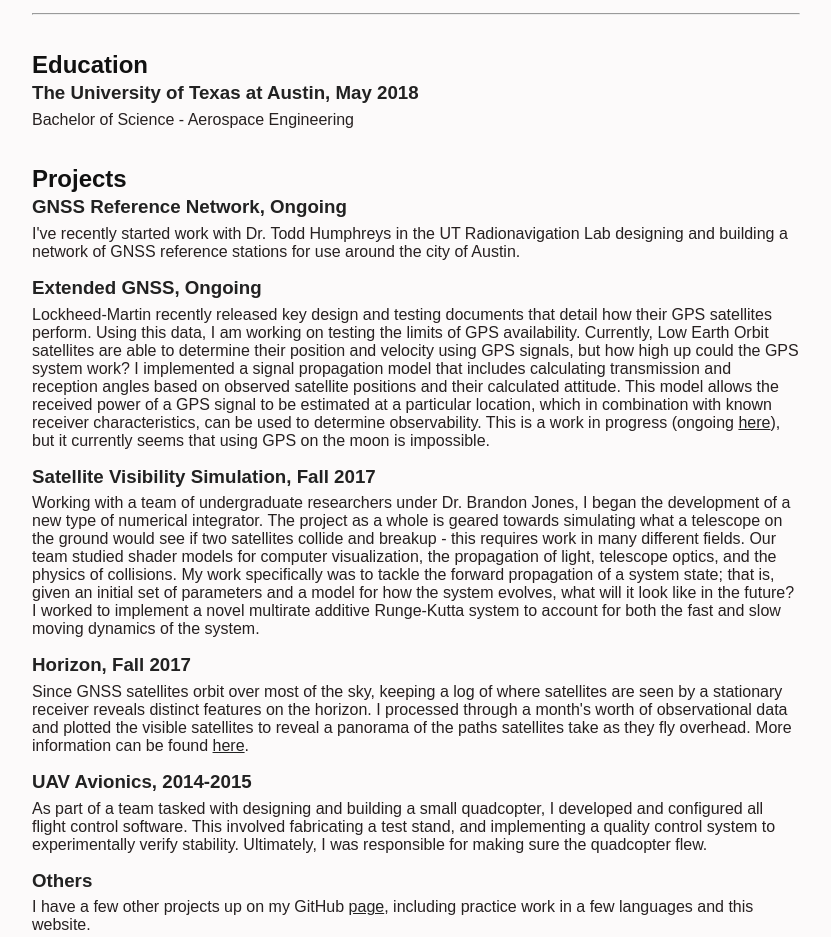
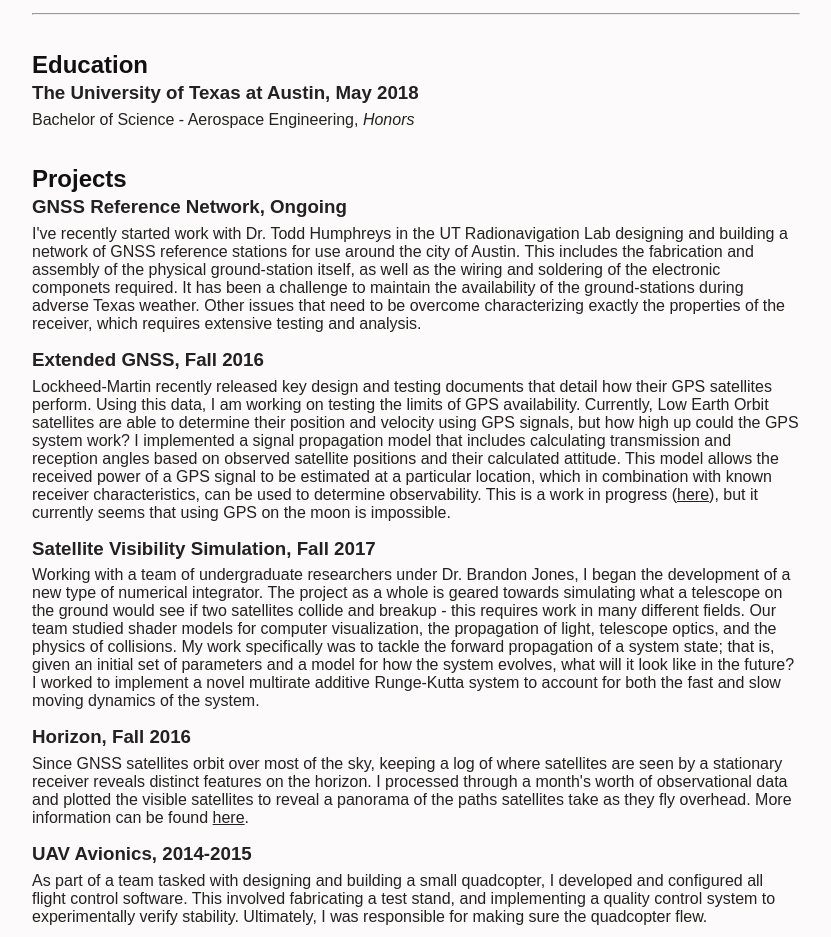
Before and after one commit to cullenself/web, a plain HTML site: page www/index.html in a window 1280 px wide. Shown: the part 351-1288 px from the top of the page, without its empty margins (224-1055 px from the left). Drawn offline with Linux system fonts and the light colour scheme.

Commit message:
Updated current activities

```diff
--- a/www/index.html
+++ b/www/index.html
@@ -27,23 +27,23 @@
 
 <h3>The University of Texas at Austin, May 2018</h3>
 
-<p>Bachelor of Science - Aerospace Engineering</p>
+<p>Bachelor of Science - Aerospace Engineering, <em>Honors</em></p>
 
 <h2>Projects</h2>
 
 <h3>GNSS Reference Network, Ongoing</h3>
 
-<p>I've recently started work with Dr. Todd Humphreys in the UT Radionavigation Lab designing and building a network of GNSS reference stations for use around the city of Austin.</p>
+<p>I've recently started work with Dr. Todd Humphreys in the UT Radionavigation Lab designing and building a network of GNSS reference stations for use around the city of Austin. This includes the fabrication and assembly of the physical ground-station itself, as well as the wiring and soldering of the electronic componets required. It has been a challenge to maintain the availability of the ground-stations during adverse Texas weather. Other issues that need to be overcome characterizing exactly the properties of the receiver, which requires extensive testing and analysis.</p>
 
-<h3>Extended GNSS, Ongoing</h3>
+<h3>Extended GNSS, Fall 2016</h3>
 
-<p>Lockheed-Martin recently released key design and testing documents that detail how their GPS satellites perform. Using this data, I am working on testing the limits of GPS availability. Currently, Low Earth Orbit satellites are able to determine their position and velocity using GPS signals, but how high up could the GPS system work? I implemented a signal propagation model that includes calculating transmission and reception angles based on observed satellite positions and their calculated attitude. This model allows the received power of a GPS signal to be estimated at a particular location, which in combination with known receiver characteristics, can be used to determine observability. This is a work in progress (ongoing <a href="https://github.com/cullenself/ExtendedGNSS">here</a>), but it currently seems that using GPS on the moon is impossible.</p>
+<p>Lockheed-Martin recently released key design and testing documents that detail how their GPS satellites perform. Using this data, I am working on testing the limits of GPS availability. Currently, Low Earth Orbit satellites are able to determine their position and velocity using GPS signals, but how high up could the GPS system work? I implemented a signal propagation model that includes calculating transmission and reception angles based on observed satellite positions and their calculated attitude. This model allows the received power of a GPS signal to be estimated at a particular location, which in combination with known receiver characteristics, can be used to determine observability. This is a work in progress (<a href="https://github.com/cullenself/ExtendedGNSS">here</a>), but it currently seems that using GPS on the moon is impossible.</p>
 
 <h3>Satellite Visibility Simulation, Fall 2017</h3>
 
 <p>Working with a team of undergraduate researchers under Dr. Brandon Jones, I began the development of a new type of numerical integrator. The project as a whole is geared towards simulating what a telescope on the ground would see if two satellites collide and breakup - this requires work in many different fields. Our team studied shader models for computer visualization, the propagation of light, telescope optics, and the physics of collisions. My work specifically was to tackle the forward propagation of a system state; that is, given an initial set of parameters and a model for how the system evolves, what will it look like in the future? I worked to implement a novel multirate additive Runge-Kutta system to account for both the fast and slow moving dynamics of the system.</p>
 
-<h3>Horizon, Fall 2017</h3>
+<h3>Horizon, Fall 2016</h3>
 
 <p>Since GNSS satellites orbit over most of the sky, keeping a log of where satellites are seen by a stationary receiver reveals distinct features on the horizon. I processed through a month's worth of observational data and plotted the visible satellites to reveal a panorama of the paths satellites take as they fly overhead. More information can be found <a href="http://github.com/cullenself/horizon">here</a>.</p>
 
```
Also changed, not shown: 1 other file.
